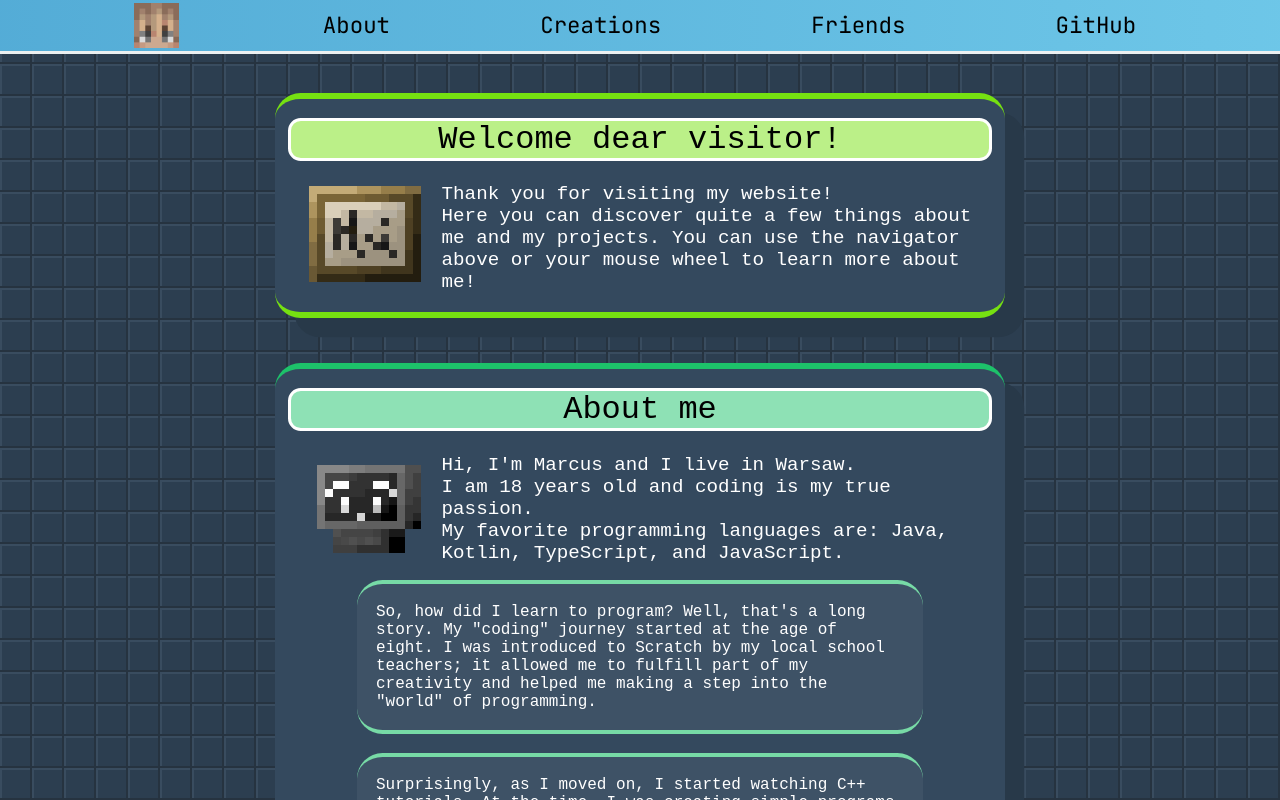
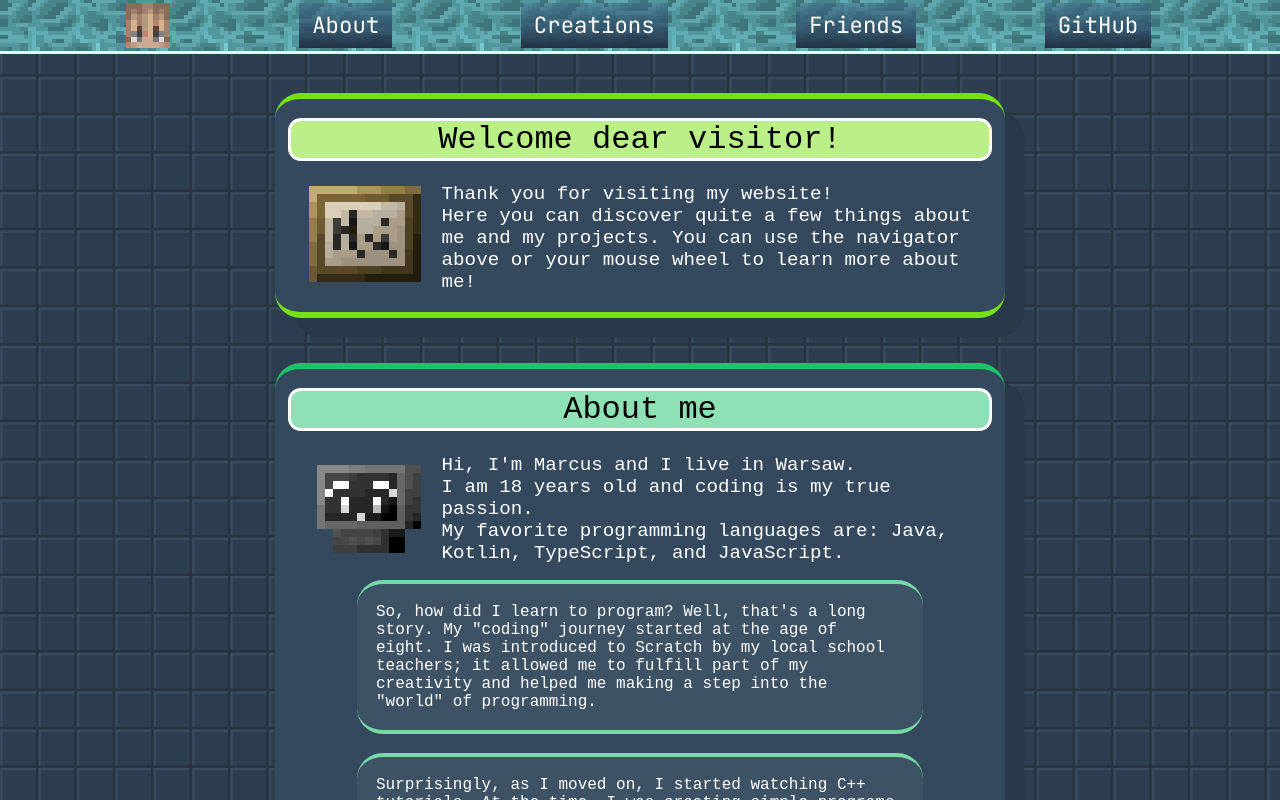
Before and after one commit to MarcusSlover/marcusslover.github.io, a React (Create React App) app: page / in a window 1280 px wide. Shown: the top 800 px of the page. Built offline with nearby package versions, Linux system fonts and the light colour scheme.

Commit message:
+ new stuff

```diff
--- a/src/components/style/App.css
+++ b/src/components/style/App.css
@@ -9,6 +9,8 @@
 html, body, #root {
     background-image: url("./img/tile.png");
     background-repeat: repeat;
+    background-size: 3vmax;
+
     height: 100%;
 
     -webkit-touch-callout: none;
--- a/src/components/style/Footer.css
+++ b/src/components/style/Footer.css
@@ -3,7 +3,8 @@
  */
 
 #footer {
-    font-size: 1vmax;
+    color: white;
+    font-size: 1.25vmax;
     font-family: "JetBrains Mono", monospace;
     font-style: italic;
     text-align: center;
@@ -12,9 +13,10 @@
     border-color: #ecf0f1;
 
     /* Background animation */
-    background: linear-gradient(90deg, #2980b9, #8fe9ff);
-    background-size: 400% 400%;
-    animation: gradient 10s ease infinite;
+    background-image: url("./img/header_tile.png");
+    image-rendering: pixelated;
+    background-size: 25%;
+    animation: gradient 15s infinite;
 
     padding: 1vmax;
 
--- a/src/components/style/Header.css
+++ b/src/components/style/Header.css
@@ -39,33 +39,39 @@
     border-color: #ecf0f1;
 
     /* Background animation */
-    background: linear-gradient(90deg, #2980b9, #8fe9ff);
-    background-size: 400% 400%;
-    animation: gradient 10s ease infinite;
+    background-image: url("./img/header_tile.png");
+    image-rendering: pixelated;
+    background-size: 10vmax;
+    animation: gradient 15s infinite;
 }
 
 @keyframes gradient {
     0% {
-        background-position: 0 50%;
+        background-position: 0 100%;
     }
     50% {
-        background-position: 100% 50%;
+        background-position: 25% 200%;
     }
     100% {
-        background-position: 0 50%;
+        background-position: 0 100%;
     }
 }
 
 .header-button {
-    color: black;
+    background: linear-gradient(
+            rgba(64, 110, 137, 0.5),
+            rgba(47, 76, 103, 0.75),
+            rgb(34, 48, 68));
+    color: #ffffff;
+
     text-decoration: none;
-    transition: ease-in 0.3s;
+    transition: 0.5s;
     transition-property: color, background-color, transform;
     padding: 0.5vmax;
+    padding-inline: 1vmax;
     margin-right: 0.5%;
 }
 
 .header-button:hover {
-    color: #ffffff;
-    background-color: #21547d;
+    color: #000000;
 }
```
Also changed, not shown: src/components/style/img/header_tile.png (added).
